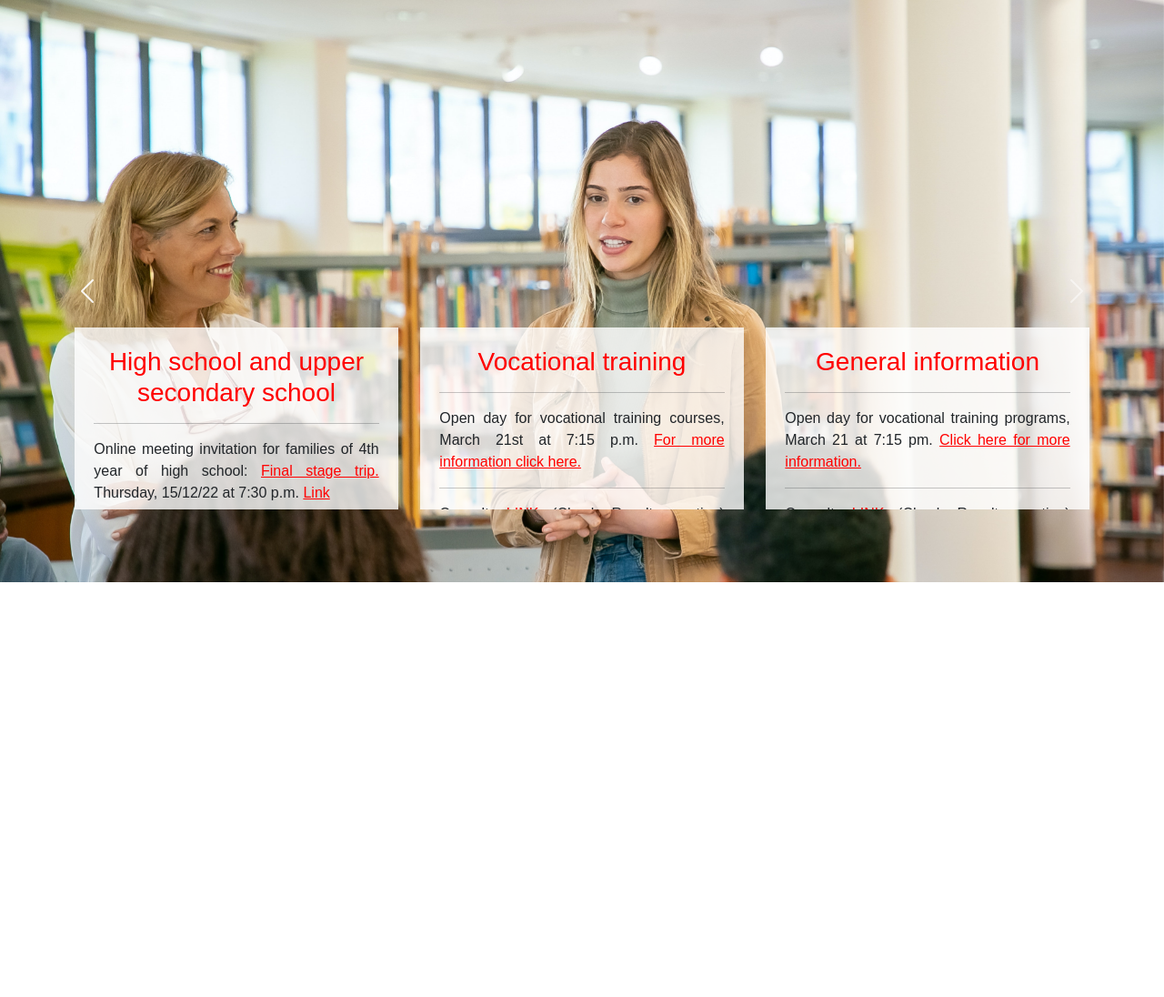
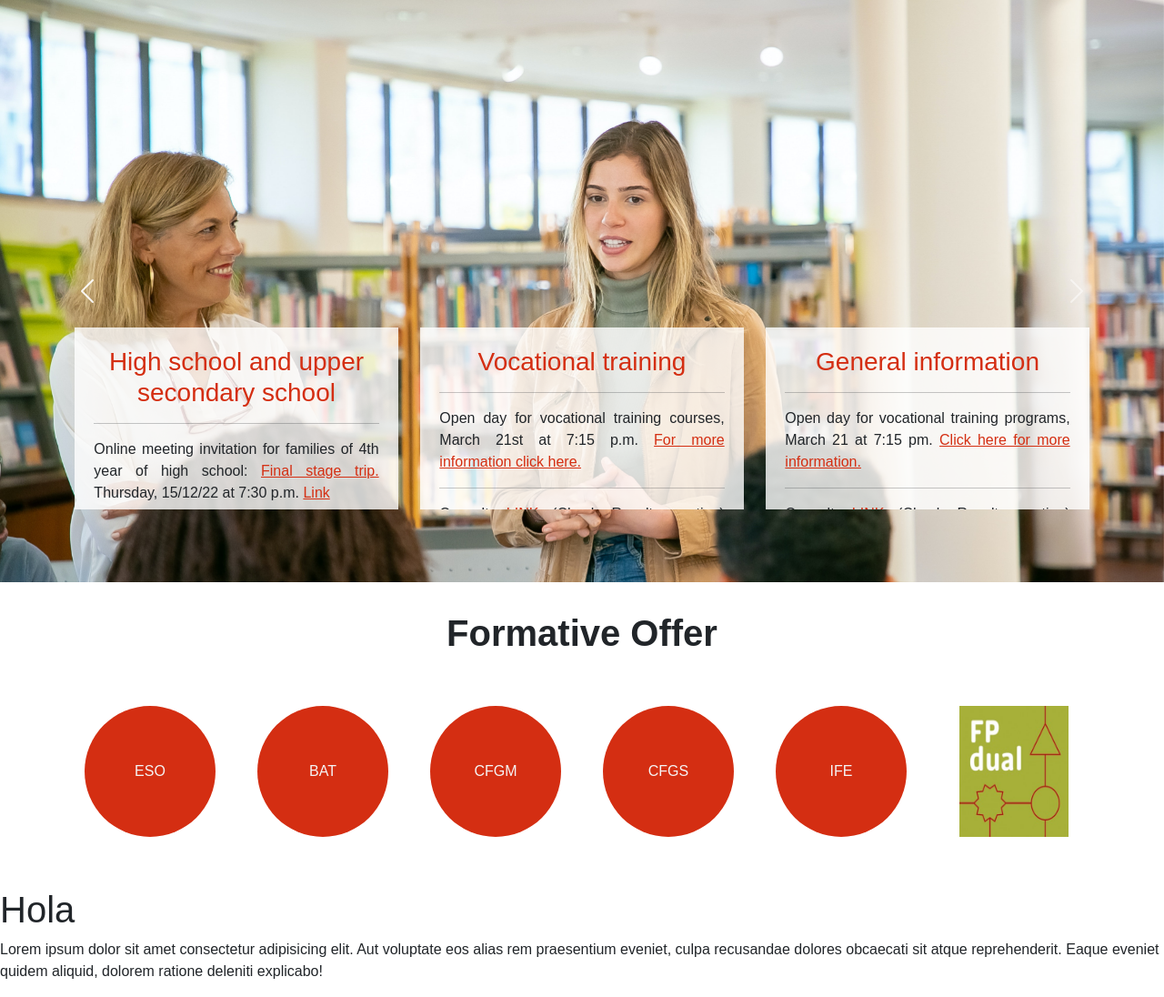
Before and after one commit to ArnauSerraSenen/Activity-4.-GitHub-and-Visual-Studio-Code, a plain HTML site: page index.html in a window 1280 px wide. Shown: the whole page at 91% size. Before the commit the page ends 800 px from the top, so only its background shows below. Drawn offline with nearby package versions, Linux system fonts and the light colour scheme.

Commit message:
formative offer done

```diff
--- a/css.css
+++ b/css.css
@@ -30,7 +30,7 @@ img{
     text-align: center;
     overflow:scroll;
     overflow-x: hidden;
-    scrollbar-color: #00f #00f;}
+    scrollbar-color: #d42e12 #fff;}
 .single-cat p{
     text-align:justify;
 }
@@ -41,13 +41,13 @@ img{
 }
 
 .single-cat::-webkit-scrollbar-thumb {
-  background-color: #f00;
+  background-color: #d42e12;
 }
 .single-cat h3 a{
     text-decoration: none;
 }
 .single-cat a{
-    color: red;
+    color: #d42e12;
 }
 .banner-end-position{
     height: 80vh;
@@ -81,6 +81,48 @@ img{
 /* <!-- /News --> */
 
 /* <!-- Formative offer --> */
+.formative_offer{
+    margin-top: 2em;
+}
+.formative_offer h1{
+    display: flex;
+    justify-content: center;
+    font-weight: bolder;
+}
+.formative_offer_type{
+    margin-top: 5%;
+    margin-bottom: 5%;
+    display: flex;
+    justify-content:space-around;
+    align-items: center;
+}
+.formative_offer_type div{
+    width: 9em;
+    height: 9em;
+    border-radius: 100%;
+    background-color: #d42e12;
+    color: #fff;
+    display: flex;
+    justify-content: center;
+    align-items: center;
+}
+
+.formative_offer_type div:hover{
+    background-color: #000;
+
+}
+.formative_offer_type a{
+    color: #F5F5F5;
+    text-decoration: none;
+}
+.formative_offer_type a:hover{
+    color: #d42e12;
+    scale: 2;
+}
+.dual_image{
+    width: 9em;
+    height: 9em;
+}
 
 /* <!-- /Formative offer --> */
 
--- a/index.html
+++ b/index.html
@@ -85,7 +85,17 @@
     <!-- /News -->
 
     <!-- Formative offer -->
-
+    <div class="formative_offer container">
+        <h1>Formative Offer</h1>
+        <div class="formative_offer_type row">
+            <div><a href="">ESO</a></div>
+            <div><a href="">BAT</a></div>
+            <div><a href="">CFGM</a></div>
+            <div><a href="">CFGS</a></div>
+            <div><a href="">IFE</a></div>
+            <img src="img-Arnau/fpdual.png" alt="" class="dual_image">
+        </div>
+    </div>
     <!-- /Formative offer -->
 
     <!-- Secretary -->
@@ -93,7 +103,10 @@
     <!-- Secretary -->
 
     <!-- Final -->
-
+    <div class="final">
+        <h1>Hola</h1>
+        <p>Lorem ipsum dolor sit amet consectetur adipisicing elit. Aut voluptate eos alias rem praesentium eveniet, culpa recusandae dolores obcaecati sit atque reprehenderit. Eaque eveniet quidem aliquid, dolorem ratione deleniti explicabo!</p>
+    </div>
     <!-- /Final -->
 
     <script src="https://cdn.jsdelivr.net/npm/bootstrap@5.2.3/dist/js/bootstrap.bundle.min.js" integrity="sha384-kenU1KFdBIe4zVF0s0G1M5b4hcpxyD9F7jL+jjXkk+Q2h455rYXK/7HAuoJl+0I4" crossorigin="anonymous"></script>
```
Also changed, not shown: img-Arnau/fons-dividit.jpg (added), img-Arnau/fpdual.png (added).
